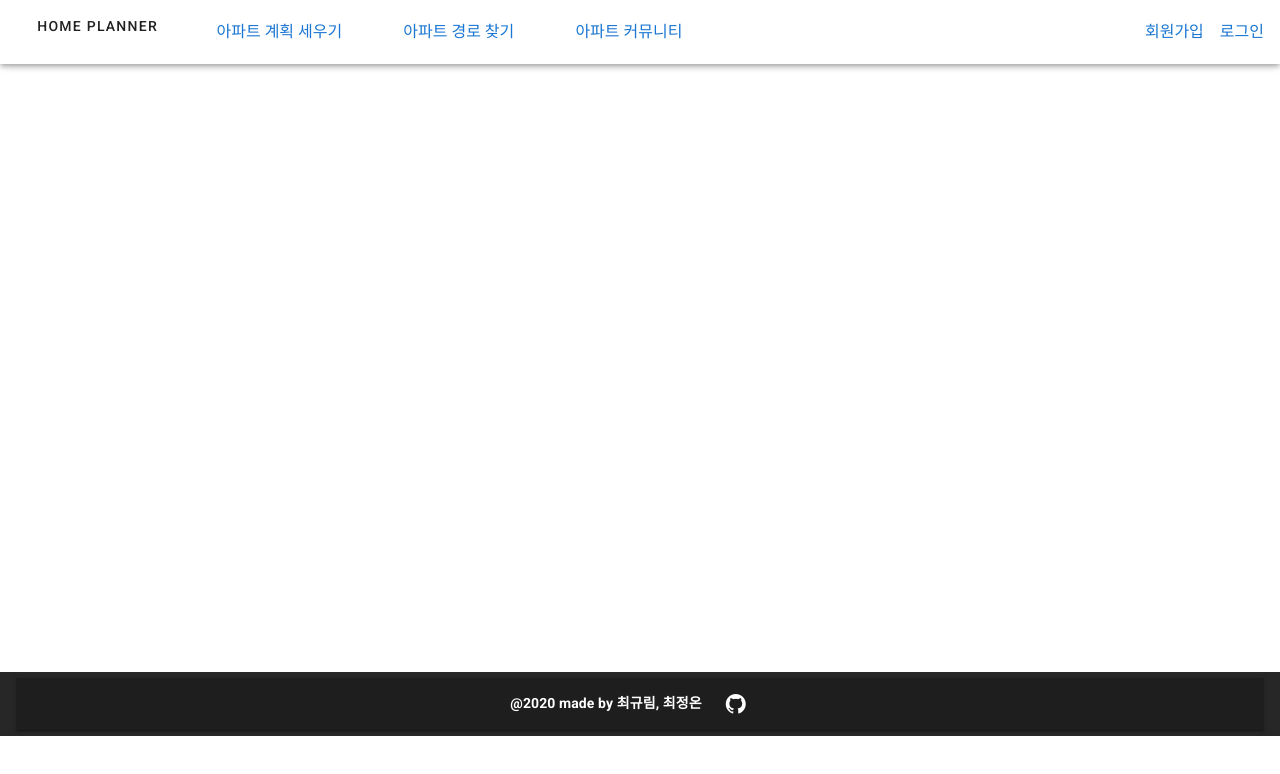
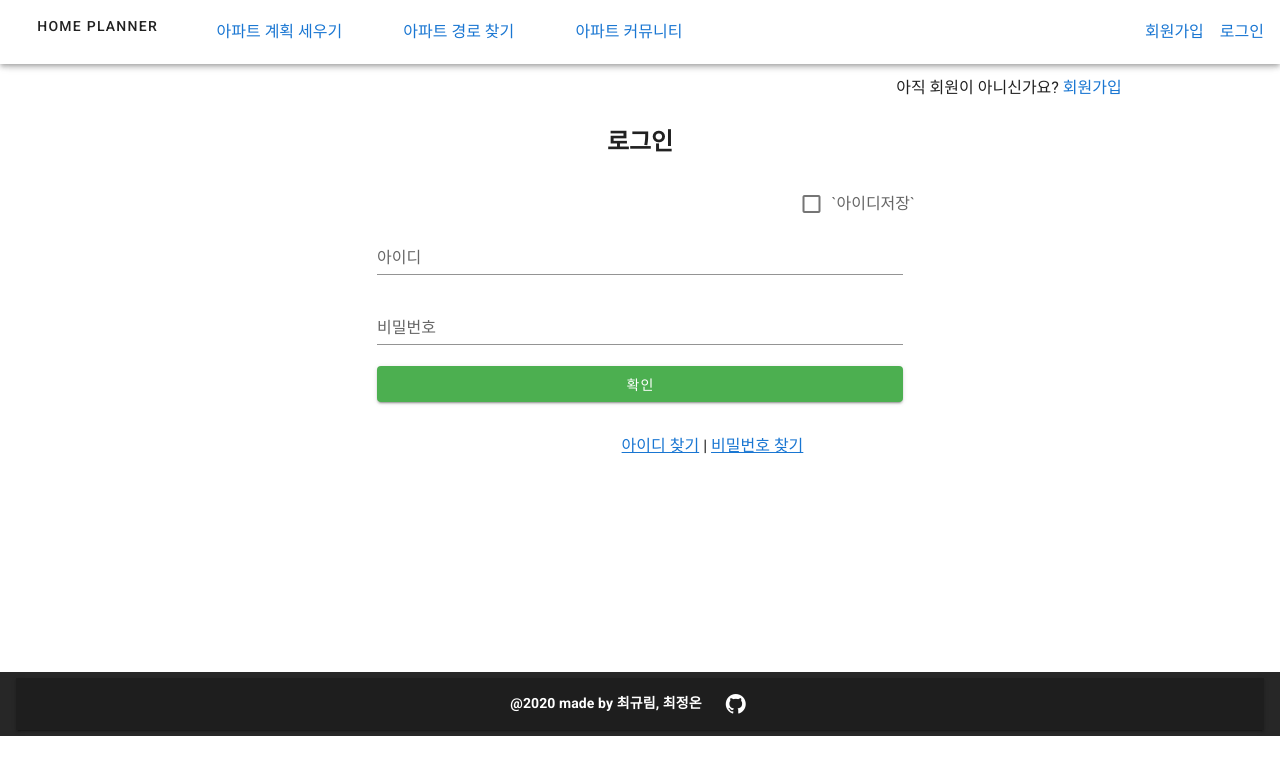
Before and after one commit to ssafyHomePlanner/HomePlanner, a Vue app in the folder homepjt/: page /login in a window 1280 px wide. Shown: the top 774 px of the page. Built offline with nearby package versions, Linux system fonts and the light colour scheme.

Commit message:
[INSERT] 로그인 페이지 화면 추가

```diff
--- a/homepjt/src/views/member/LogInView.vue
+++ b/homepjt/src/views/member/LogInView.vue
@@ -1,11 +1,68 @@
 <template>
   <div>
-      <router-view />
+    <v-container>
+      <v-row justify="center">
+        <v-col lg="10" md="10" sm="12" class="text-right">
+          아직 회원이 아니신가요?
+          <router-link :to="{ name: 'signUpView' }" class="link">
+            회원가입</router-link
+          >
+        </v-col>
+      </v-row>
+    </v-container>
+    <v-container fluid style="max-width: 1100px">
+      <v-row justify="center">
+        <v-col lg="10" md="10" sm="12" class="text-center">
+          <h2>로그인</h2>
+        </v-col>
+        <v-col lg="6" md="6" sm="8">
+          <v-row class="text-right" justify="end">
+            <v-checkbox v-model="saveId" label="`아이디저장`"></v-checkbox>
+          </v-row>
+          <v-form class="mb-5" ref="form" v-model="valid" lazy-validation>
+            <v-text-field
+              v-model="memberId"
+              :rules="memberIdRules"
+              label="아이디"
+              required
+            ></v-text-field>
+            <v-text-field
+              v-model="memberPassword"
+              :rules="memberPasswordRules"
+              label="비밀번호"
+              required
+            ></v-text-field>
+            <v-btn block elevation="2" color="success">확인</v-btn>
+          </v-form>
+          <v-col lg="10" md="10" sm="12" class="text-right">
+            <a href="#">아이디 찾기</a> |
+            <a href="#">비밀번호 찾기</a>
+          </v-col>
+        </v-col>
+      </v-row>
+    </v-container>
   </div>
 </template>
 
 <script>
-  export default {};
+export default {
+  data() {
+    return {
+      valid: false,
+      memberId: "",
+      memberPassword: "",
+      saveId: false,
+      memberIdRules: [
+        (v) => !!v || "Name is required",
+        (v) => v.length <= 10 || "Name must be less than 10 characters",
+      ],
+      memberPasswordRules: [
+        (v) => !!v || "Name is required",
+        (v) => v.length <= 10 || "Name must be less than 10 characters",
+      ],
+    };
+  },
+};
 </script>
 
 <style></style>
```
Lines whose indentation alone changed are shown as unchanged.
